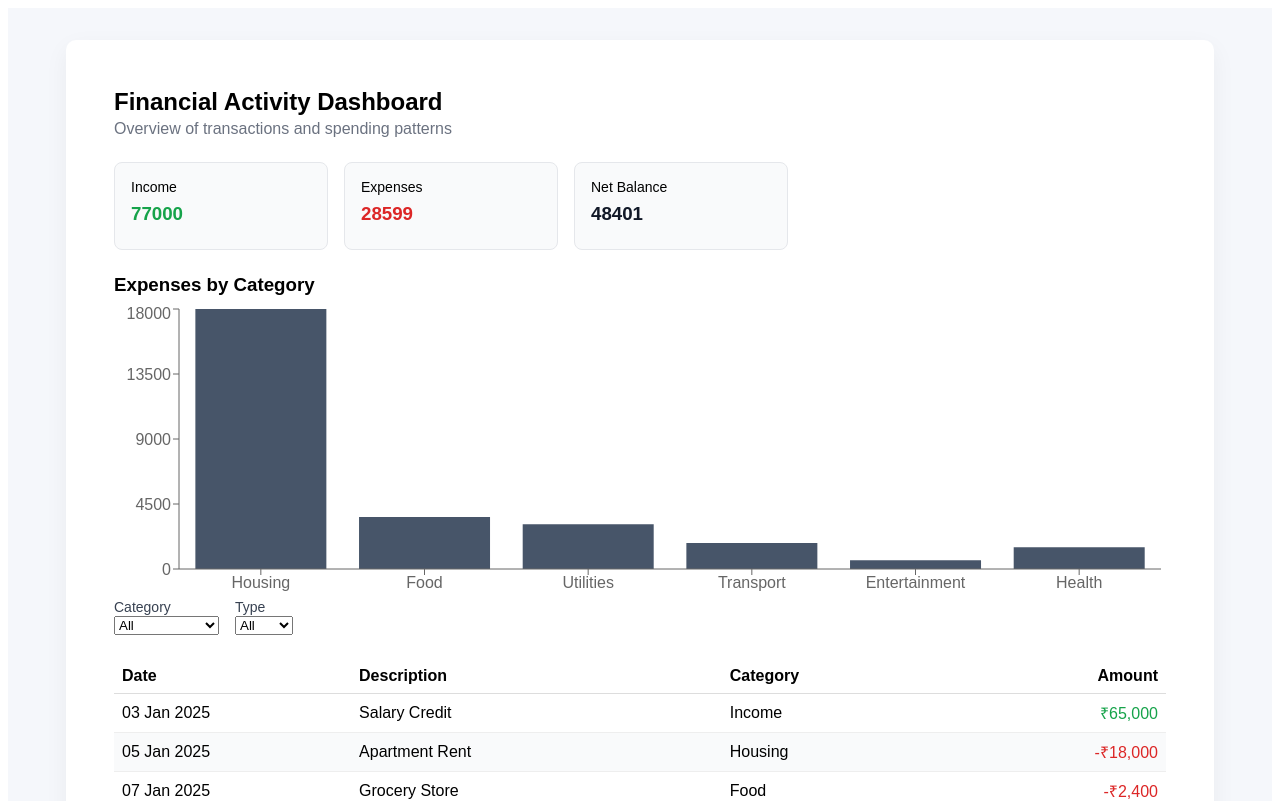
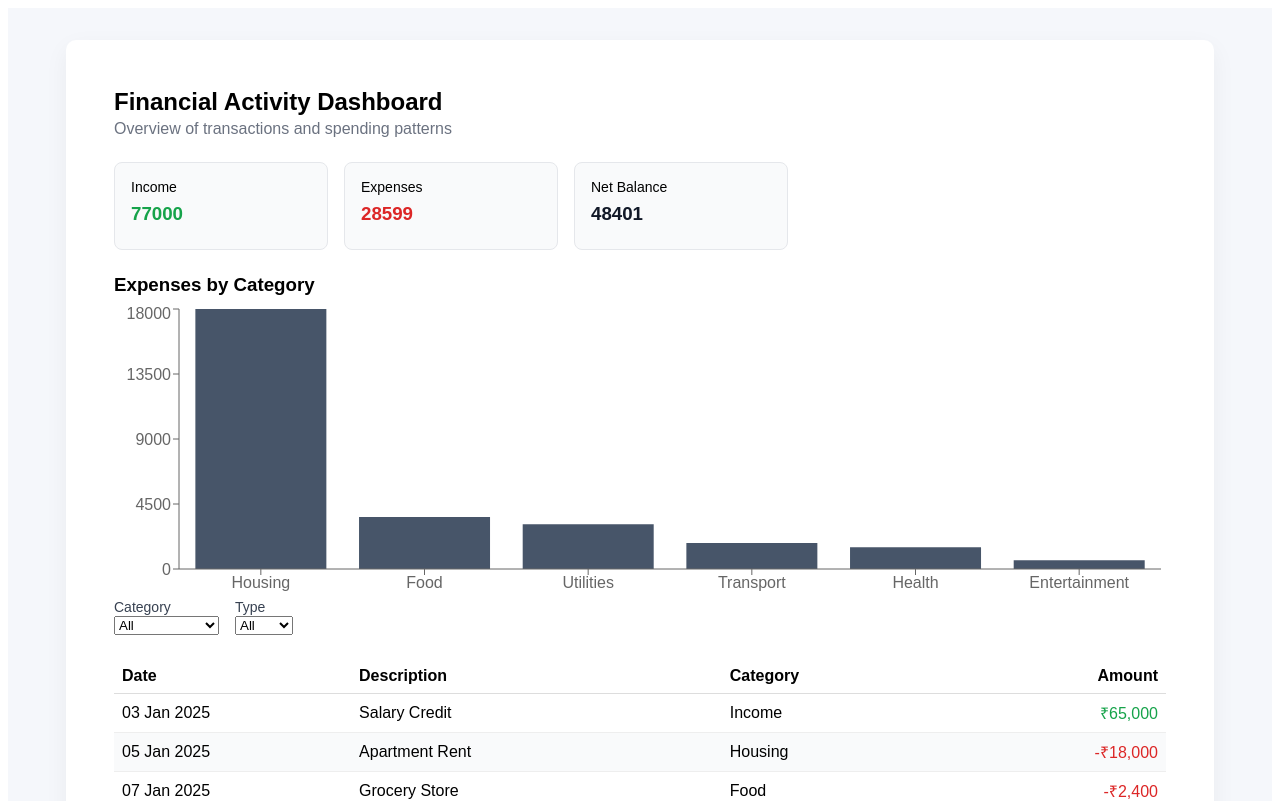
Before and after one commit to debugeverylimit/transaction-dashboard, a React (Vite) app: page / in a window 1280 px wide. Shown: the top 801 px of the page. Built offline with nearby package versions, Linux system fonts and the light colour scheme.

Commit message:
Add sorting for the expenses chart

```diff
--- a/src/components/CategoryExpenseChart.jsx
+++ b/src/components/CategoryExpenseChart.jsx
@@ -24,7 +24,7 @@ function CategoryExpenseChart({ transactions }) {
       }
 
       return acc;
-    }, []);
+    }, []).sort((a, b) => b.amount - a.amount);
 
   if (expenseData.length === 0) {
     return null;
```
